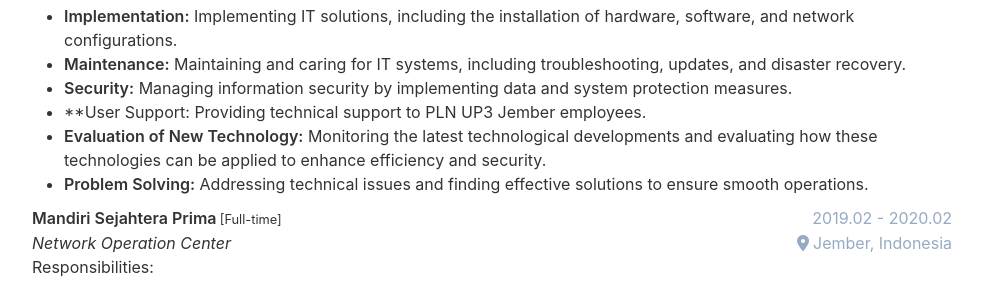
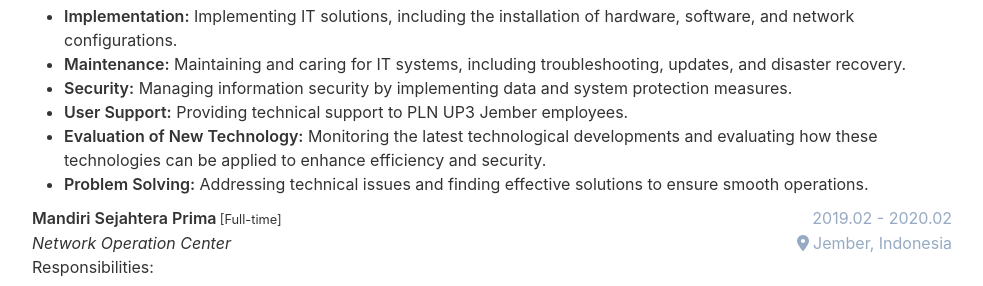
Before and after one commit to kangnurrohman/portfolio, a Jekyll site: the page built from index.html, in a window 1280 px wide and 900 px high, scrolled down 838 px. Shown: the part 158-444 px from the top of the window, without its empty margins (148-1131 px from the left). Built offline with Jekyll 4.4.1, drawn with Linux system fonts in a browser that asks for light colours.

```diff
--- a/_data/data.yml
+++ b/_data/data.yml
@@ -131,7 +131,7 @@ experience:
         + **Implementation:** Implementing IT solutions, including the installation of hardware, software, and network configurations.
         + **Maintenance:** Maintaining and caring for IT systems, including troubleshooting, updates, and disaster recovery.
         + **Security:** Managing information security by implementing data and system protection measures.
-        + **User Support: Providing technical support to PLN UP3 Jember employees.
+        + **User Support:** Providing technical support to PLN UP3 Jember employees.
         + **Evaluation of New Technology:** Monitoring the latest technological developments and evaluating how these technologies can be
         applied to enhance efficiency and security.
         + **Problem Solving:** Addressing technical issues and finding effective solutions to ensure smooth operations.
```
